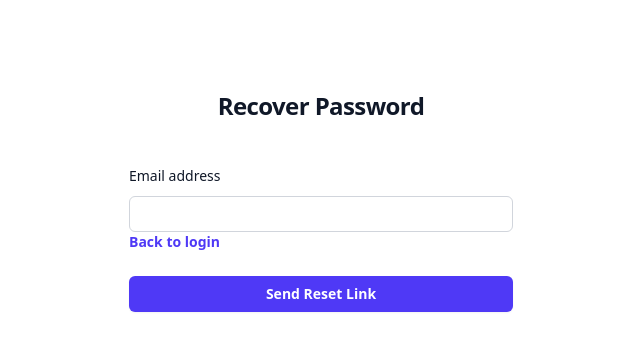
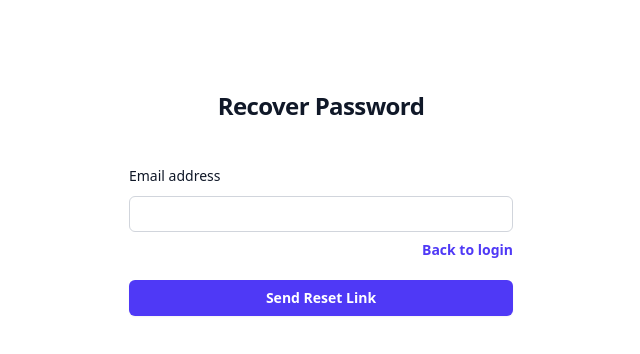
Before and after one commit to nadrojb/booking-system-react-typescript, a React (Vite) app: page /login in a window 1280 px wide. Both pictures are taken after a click on the link "Forgot password?". Shown: the top 354 px of the page, without its empty margins (319-959 px from the left). Built offline with nearby package versions, Linux system fonts and the light colour scheme.

Commit message:
re position back to login button

```diff
--- a/src/pages/Login/index.tsx
+++ b/src/pages/Login/index.tsx
@@ -34,7 +34,7 @@ function Login() {
                                             e.preventDefault();
                                             setForgotPassword(false);
                                         }}
-                                        className="font-semibold text-indigo-600 hover:text-indigo-500"
+                                        className="font-semibold text-indigo-600 hover:text-indigo-500 float-right mt-2 mb-5"
                                     >
                                         Back to login
                                     </a>
```
